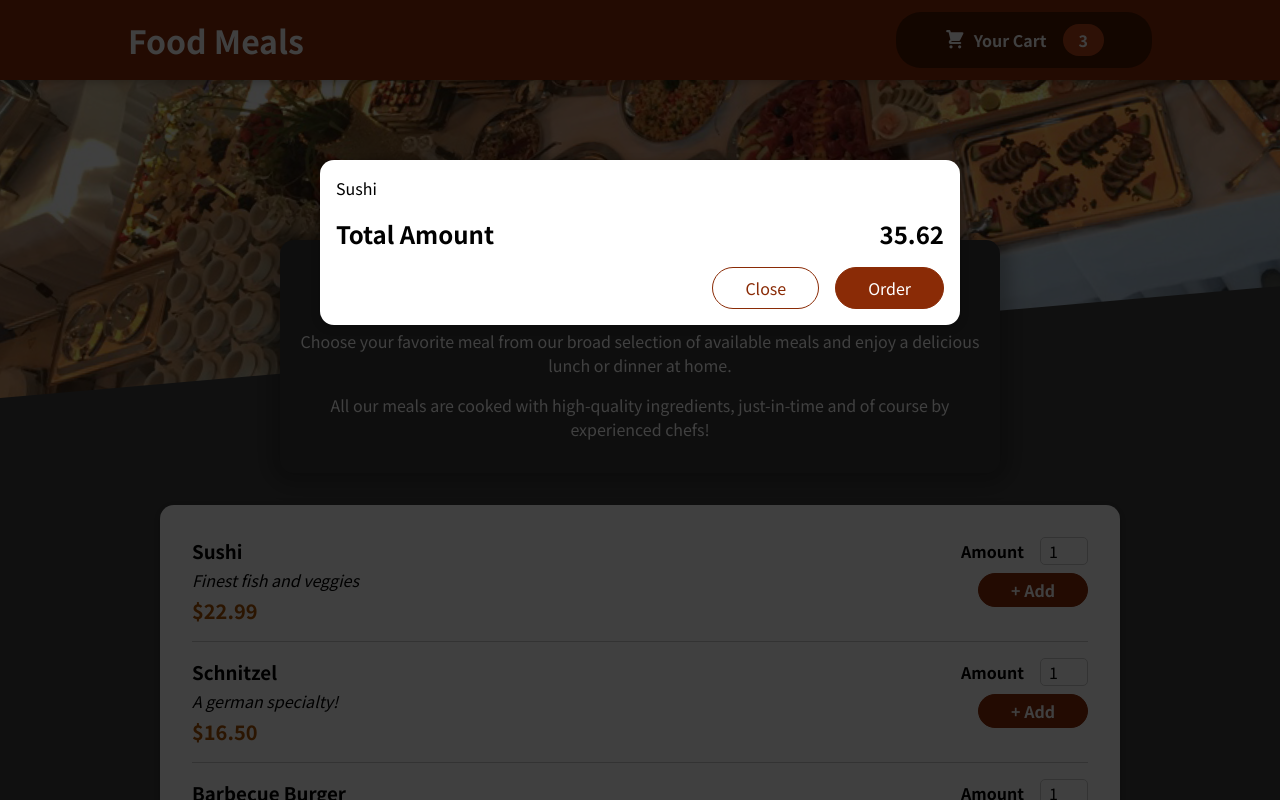
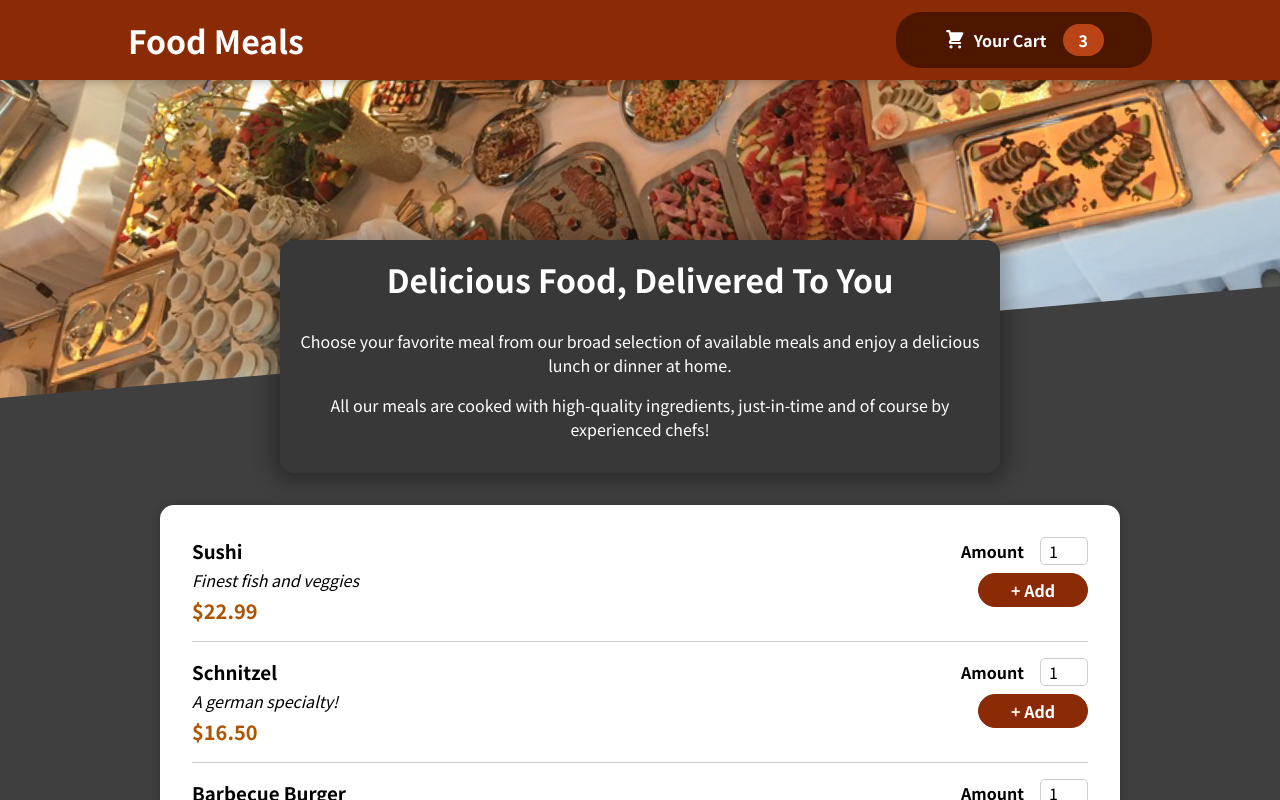
Before and after one commit to utkkhare299/restaurant, a React (Create React App) app: page / in a window 1280 px wide. Shown: the top 800 px of the page. Built offline with nearby package versions, Linux system fonts and the light colour scheme.

Commit message:
Cart open and close

```diff
--- a/src/App.js
+++ b/src/App.js
@@ -1,16 +1,26 @@
-import { Fragment } from "react";
+import { Fragment, useState } from "react";
 import Header from "./components/Layout/Header";
 import Meals from "./components/Meals/Meals";
 import Cart from "./components/Carts/Cart";
 
 function App() {
+  const [cartIsShown, setCartIsShown] = useState(false);
+
+  const showCartHandler = () => {
+    setCartIsShown(true);
+  };
+
+  const hideCartHandler = () => {
+    setCartIsShown(false);
+  };
+
   return (
     <Fragment>
-      <Cart />
-      <Header />
-      <maim>
+      {cartIsShown && <Cart onClose={hideCartHandler} />}
+      <Header onShowCart={showCartHandler} />
+      <main>
         <Meals />
-      </maim>
+      </main>
     </Fragment>
   );
 }
--- a/src/components/Carts/Cart.js
+++ b/src/components/Carts/Cart.js
@@ -1,24 +1,26 @@
-import Modal from '../UI/Modal';
-import classes from './Cart.module.css';
+import Modal from "../UI/Modal";
+import classes from "./Cart.module.css";
 
 const Cart = (props) => {
   const cartItems = (
-    <ul className={classes['cart-items']}>
-      {[{ id: 'c1', name: 'Sushi', amount: 2, price: 12.99 }].map((item) => (
+    <ul className={classes["cart-items"]}>
+      {[{ id: "c1", name: "Sushi", amount: 2, price: 12.99 }].map((item) => (
         <li key={item.id}>{item.name}</li>
       ))}
     </ul>
   );
 
   return (
-    <Modal>
+    <Modal onClose={props.onClose}>
       {cartItems}
       <div className={classes.total}>
         <span>Total Amount</span>
         <span>35.62</span>
       </div>
       <div className={classes.actions}>
-        <button className={classes['button--alt']}>Close</button>
+        <button className={classes["button--alt"]} onClick={props.onClose}>
+          Close
+        </button>
         <button className={classes.button}>Order</button>
       </div>
     </Modal>
--- a/src/components/Layout/Header.js
+++ b/src/components/Layout/Header.js
@@ -9,7 +9,7 @@
     <Fragment>
       <header className={classes.header}>
         <h1>Food Meals</h1>
-        <HeaderCartButton />
+        <HeaderCartButton onClick={props.onShowCart} />
       </header>
       <div className={classes["main-image"]}>
         <img src={mealsImage} alt="A table full of delicious food!" />
--- a/src/components/Layout/HeaderCartButton.js
+++ b/src/components/Layout/HeaderCartButton.js
@@ -3,7 +3,7 @@
 
 const HeaderCartButton = (props) => {
   return (
-    <button className={classes.button}>
+    <button className={classes.button} onClick={props.onClick}>
       <span className={classes.icon}>
         <CartIcon />
       </span>
--- a/src/components/UI/Modal.js
+++ b/src/components/UI/Modal.js
@@ -3,7 +3,7 @@
 import classes from "./Modal.module.css";
 
 const Backdrop = (props) => {
-  return <div className={classes.backdrop} />;
+  return <div className={classes.backdrop} onClick={props.onClose}/>;
 };
 
 const ModalOverlay = (props) => {
@@ -19,7 +19,7 @@
 const Modal = (props) => {
   return (
     <>
-      {ReactDOM.createPortal(<Backdrop />, portalElement)}
+      {ReactDOM.createPortal(<Backdrop onClose={props.onClose}/>, portalElement)}
       {ReactDOM.createPortal(
         <ModalOverlay>{props.children}</ModalOverlay>,
         portalElement
```
